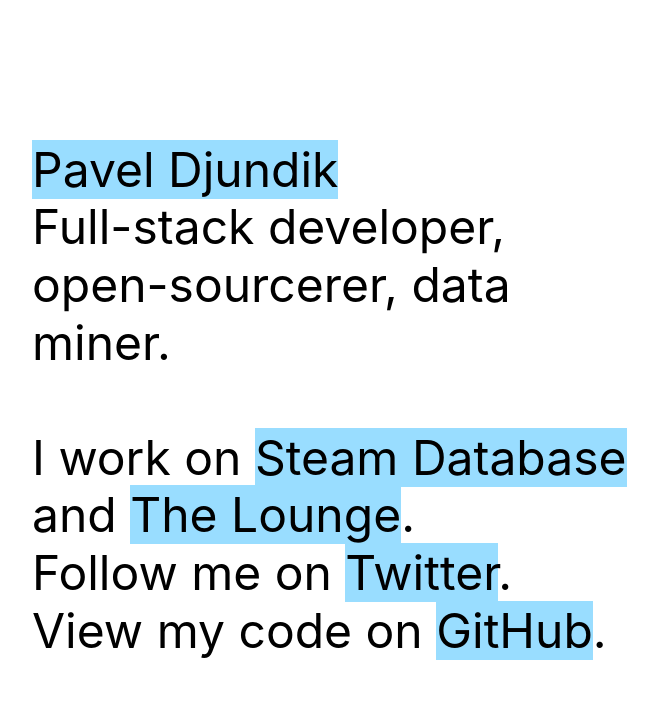
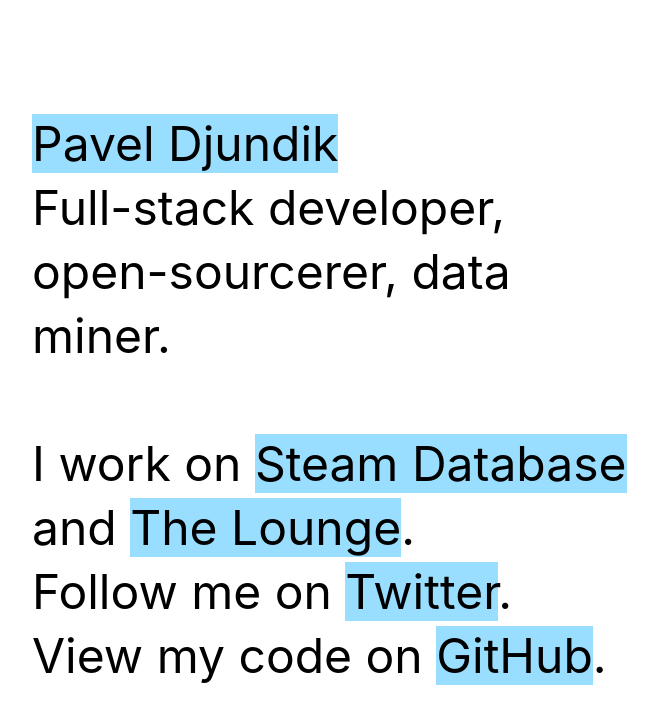
Before and after one commit to xPaw/xpaw.me, a plain HTML site: page index.html in a window 1280 px wide. Shown: the whole page, without its empty margins (308-966 px from the left). Drawn offline with Linux system fonts and the light colour scheme; a web font is replaced by a local one.

Commit message:
Change line-height

```diff
--- a/index.html
+++ b/index.html
@@ -78,7 +78,7 @@
 	main {
 		margin: auto;
 		font-size: 6vh;
-		line-height: 1.2;
+		line-height: 8vh;
 		max-width: 75vh;
 	}
 
```
